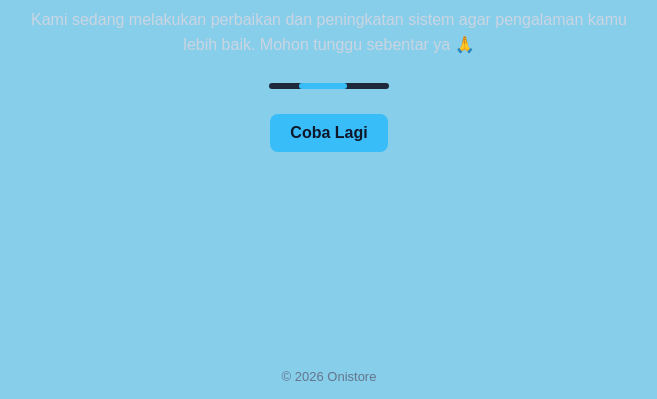
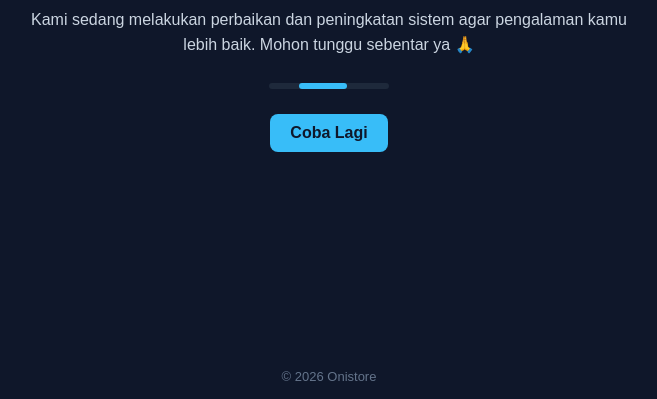
Before and after one commit to onistore/maintenance, a plain HTML site: page index.html in a window 1280 px wide. Shown: the part 401-800 px from the top of the page, without its empty margins (311-968 px from the left). Drawn offline with Linux system fonts and the light colour scheme.

Commit message:
Update index.html

```diff
--- a/index.html
+++ b/index.html
@@ -13,7 +13,7 @@
       flex-direction: column;
       justify-content: center;
       align-items: center;
-      background: skyblue;
+      background: #0f172a;
       color: white;
       font-family: Arial, sans-serif;
       overflow: hidden;
```
